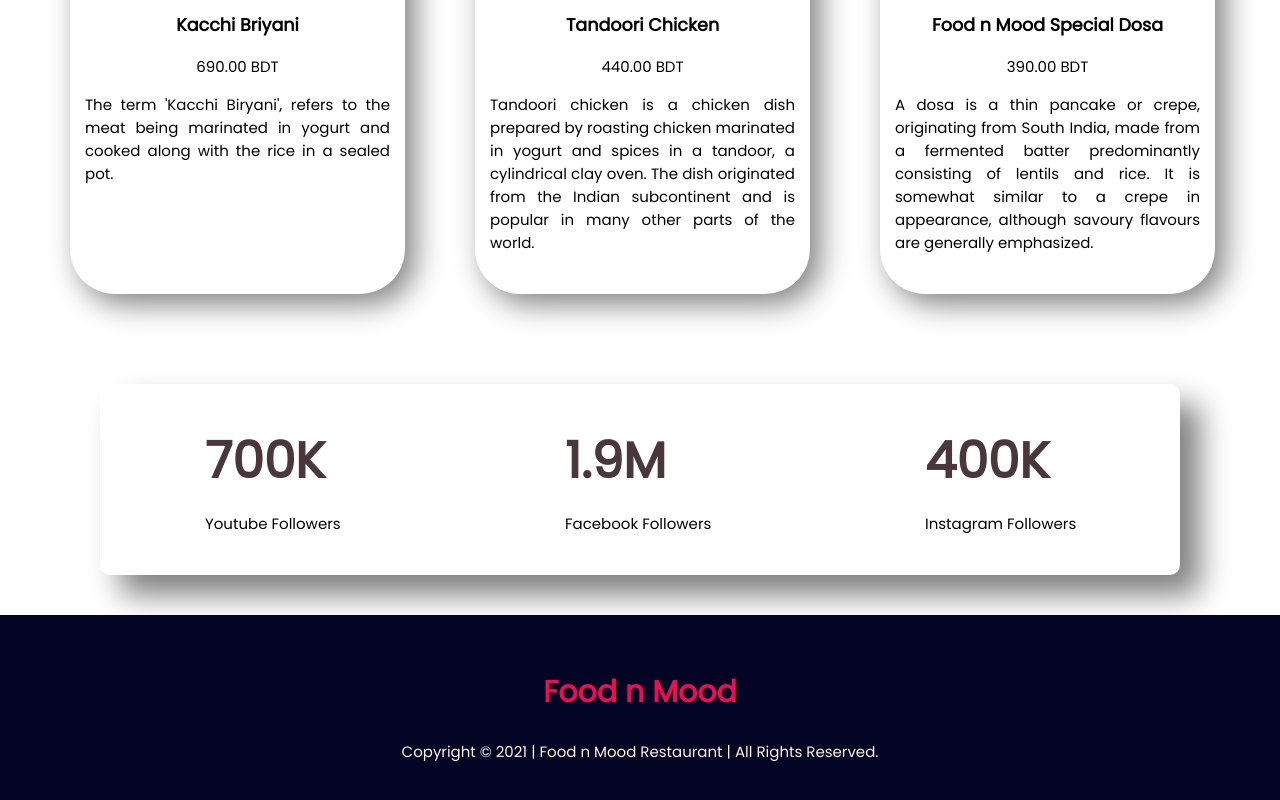
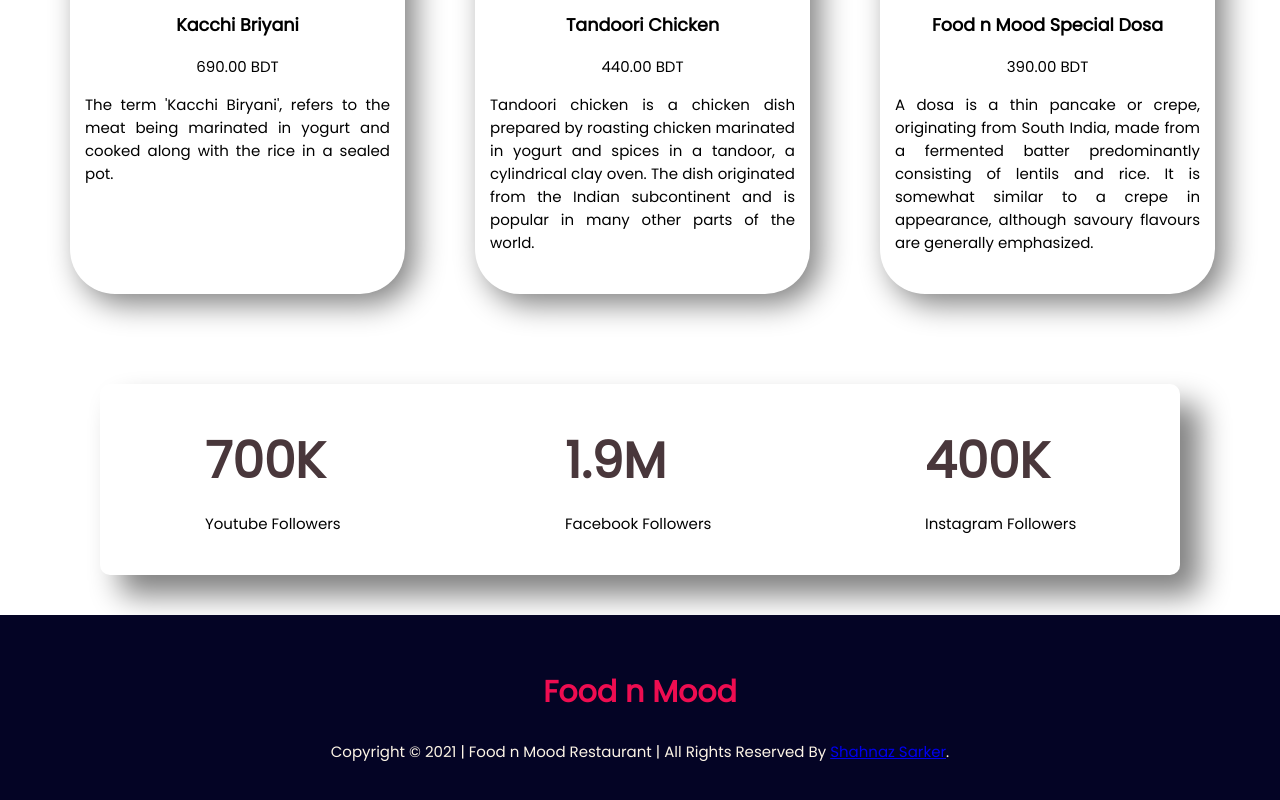
Before and after one commit to shahnazsarker/food-n-mood, a plain HTML site: page index.html in a window 1280 px wide. Shown: the part 1412-2212 px from the top of the page. Drawn offline with Linux system fonts and the light colour scheme.

Commit message:
link attached

```diff
--- a/index.html
+++ b/index.html
@@ -107,7 +107,8 @@
     </section>
     <footer id="foot-style">
         <h2 class="header-color">Food n Mood</h2>
-        <p> Copyright © 2021 | Food n Mood Restaurant | All Rights Reserved.</p>
+        <p> Copyright © 2021 | Food n Mood Restaurant | All Rights Reserved By <a
+                href="https://www.facebook.com/SarkerShaheba">Shahnaz Sarker</a>.</p>
     </footer>
 </body>
 
```
